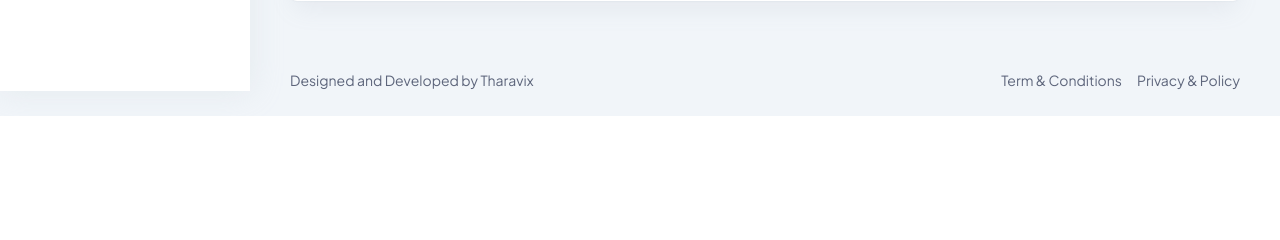
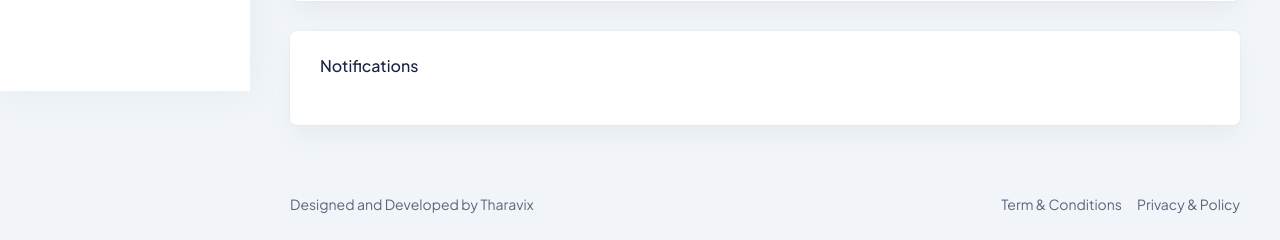
Before and after one commit to brainaxe1995/delivery-portal, a PHP site: page /portal/ in a window 1280 px wide. Shown: the part 709-949 px from the top of the page. Before the commit the page ends 825 px from the top, so only its background shows below. Run offline with PHP 8.4, Linux system fonts and the light colour scheme.

Commit message:
Display dashboard notifications

```diff
--- a/assets/js/cJs/dashboard.js
+++ b/assets/js/cJs/dashboard.js
@@ -7,6 +7,21 @@ $(function() {
     $('#box-refunds').text(data.refunded);
     $('#box-low-stock').text(data.low_stock);
     $('#box-revenue').text(`AED ${data.revenue.toFixed(2)}`);
+
+    // Render notifications list
+    function renderNotifications(list) {
+      const $n = $('#notif-list').empty();
+      (list || []).forEach(n => {
+        $n.append(`
+          <li class="list-group-item">
+            <a href="${n.link}">${n.message}</a>
+          </li>
+        `);
+      });
+    }
+
+    // Initial notifications
+    renderNotifications(data.notifications);
 
     // Function to render Top 10 list
     function renderTop(list) {
--- a/index.php
+++ b/index.php
@@ -138,6 +138,13 @@
               </table>
             </div>
           </div>
+          <!-- Notifications -->
+          <div class="card-style mb-30">
+            <h6 class="text-medium mb-25">Notifications</h6>
+            <ul id="notif-list" class="list-group list-group-flush">
+              <!-- injected by JS -->
+            </ul>
+          </div>
         </div>
       </section>
 
```
